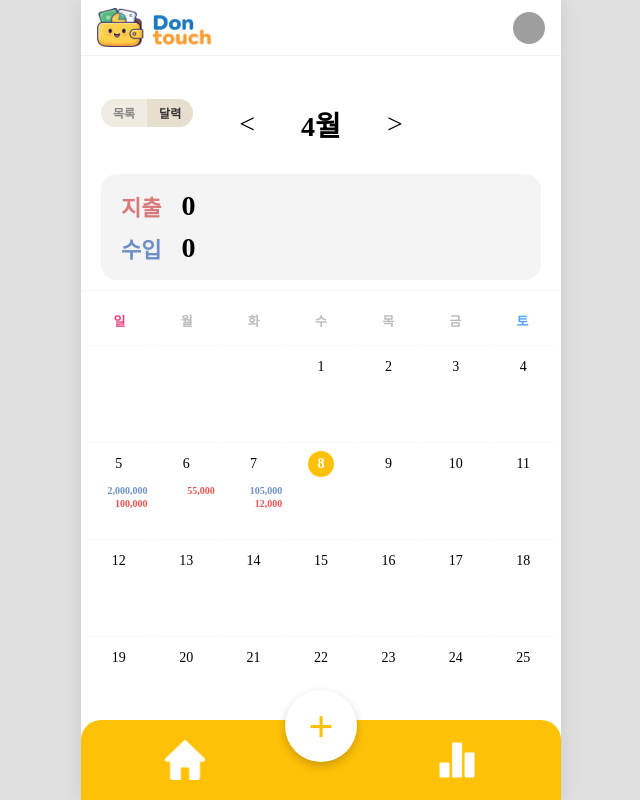
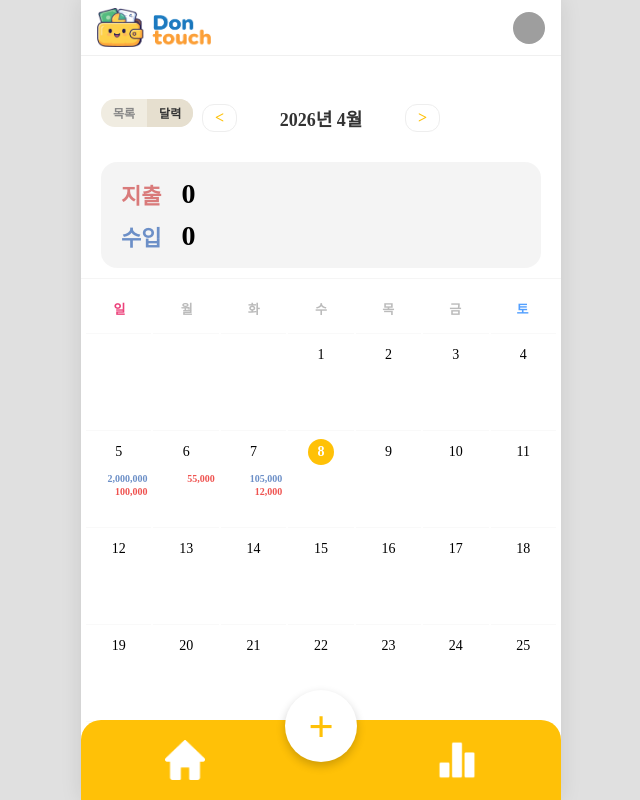
Before and after one commit to team6-skeleton-project/skeleton-project, a Vue app in the folder team6/: page / in a window 1280 px wide. Shown: the whole page, without its empty margins (319-959 px from the left). Built offline with nearby package versions, Linux system fonts and the light colour scheme; data requests are answered from the project's data file; sample sign-in values are in the browser's storage; grey boxes are pictures that could not be loaded.

Commit message:
[refactor #59]화살표 수정

```diff
--- a/team6/src/components/home/MonthSelector.vue
+++ b/team6/src/components/home/MonthSelector.vue
@@ -1,53 +1,49 @@
 <template>
   <div class="month-selector">
+    <button class="nav-btn" @click="prevMonth">&lt;</button>
 
-    <!-- 이전 -->
-    <button @click="prevMonth">&lt;</button>
-
-    <!-- 현재 월 -->
-    <div class="month">
+    <div class="month-display">
       {{ currentMonthText }}
     </div>
 
-    <!-- 다음 -->
-    <button @click="nextMonth">&gt;</button>
-
+    <button class="nav-btn" @click="nextMonth">&gt;</button>
   </div>
 </template>
 
 <script setup>
-import { ref, computed } from 'vue'
+import { ref, computed } from 'vue';
 
-/* 부모로 보낼 이벤트 */
-const emit = defineEmits(['changeMonth'])
+const emit = defineEmits(['changeMonth']);
 
-/* 🔥 기준 날짜 (오늘) */
-const currentDate = ref(new Date())
+/* 기준 날짜 (오늘) */
+const currentDate = ref(new Date());
 
-/* 🔥 월 텍스트 */
+/* 월 텍스트: Chart.vue와 맞게 연도까지 포함하면 더 깔끔합니다 */
 const currentMonthText = computed(() => {
-  return `${currentDate.value.getMonth() + 1}월`
-})
+  const year = currentDate.value.getFullYear();
+  const month = currentDate.value.getMonth() + 1;
+  return `${year}년 ${month}월`;
+});
 
-/* 🔥 공통 업데이트 함수 */
+/* 공통 업데이트 함수 */
 const update = (date) => {
-  currentDate.value = date
-  emit('changeMonth', date)
-}
+  currentDate.value = date;
+  emit('changeMonth', date);
+};
 
-/* 🔥 이전 달 */
+/* 이전 달 */
 const prevMonth = () => {
-  const d = new Date(currentDate.value)
-  d.setMonth(d.getMonth() - 1)
-  update(d)
-}
+  const d = new Date(currentDate.value);
+  d.setMonth(d.getMonth() - 1);
+  update(d);
+};
 
-/* 🔥 다음 달 */
+/* 다음 달 */
 const nextMonth = () => {
-  const d = new Date(currentDate.value)
-  d.setMonth(d.getMonth() + 1)
-  update(d)
-}
+  const d = new Date(currentDate.value);
+  d.setMonth(d.getMonth() + 1);
+  update(d);
+};
 </script>
 
 <style scoped>
@@ -55,23 +51,37 @@ const nextMonth = () => {
   display: flex;
   justify-content: center;
   align-items: center;
-  gap: 20px;
-
-  font-size: 28px;
-  font-weight: bold;
-
+  gap: 24px; /* 버튼과 텍스트 사이 간격 */
   padding: 20px 0;
 }
 
-button {
+/* 🌟 Chart.vue에서 가져온 핵심 화살표 스타일 */
+.nav-btn {
   background: none;
-  border: none;
-  font-size: 28px;
+  border: 1px solid #eee; /* 연한 테두리 */
+  padding: 4px 12px;
+  border-radius: 12px;
   cursor: pointer;
+  font-size: 16px;
+  color: #ffc107; /* 노란색 포인트 컬러 */
+  font-weight: bold;
+  transition: all 0.2s;
+  display: flex;
+  align-items: center;
+  justify-content: center;
 }
 
-.month {
-  min-width: 80px;
+.nav-btn:active {
+  background-color: #fff9e6;
+  transform: scale(0.95);
+}
+
+/* 중앙 연도/월 표시 스타일 */
+.month-display {
+  font-size: 18px; /* Chart.vue의 h2 크기와 맞춤 */
+  font-weight: 700;
+  color: #333;
+  min-width: 120px; /* 글자 길이에 따른 흔들림 방지 */
   text-align: center;
 }
 </style>
```
